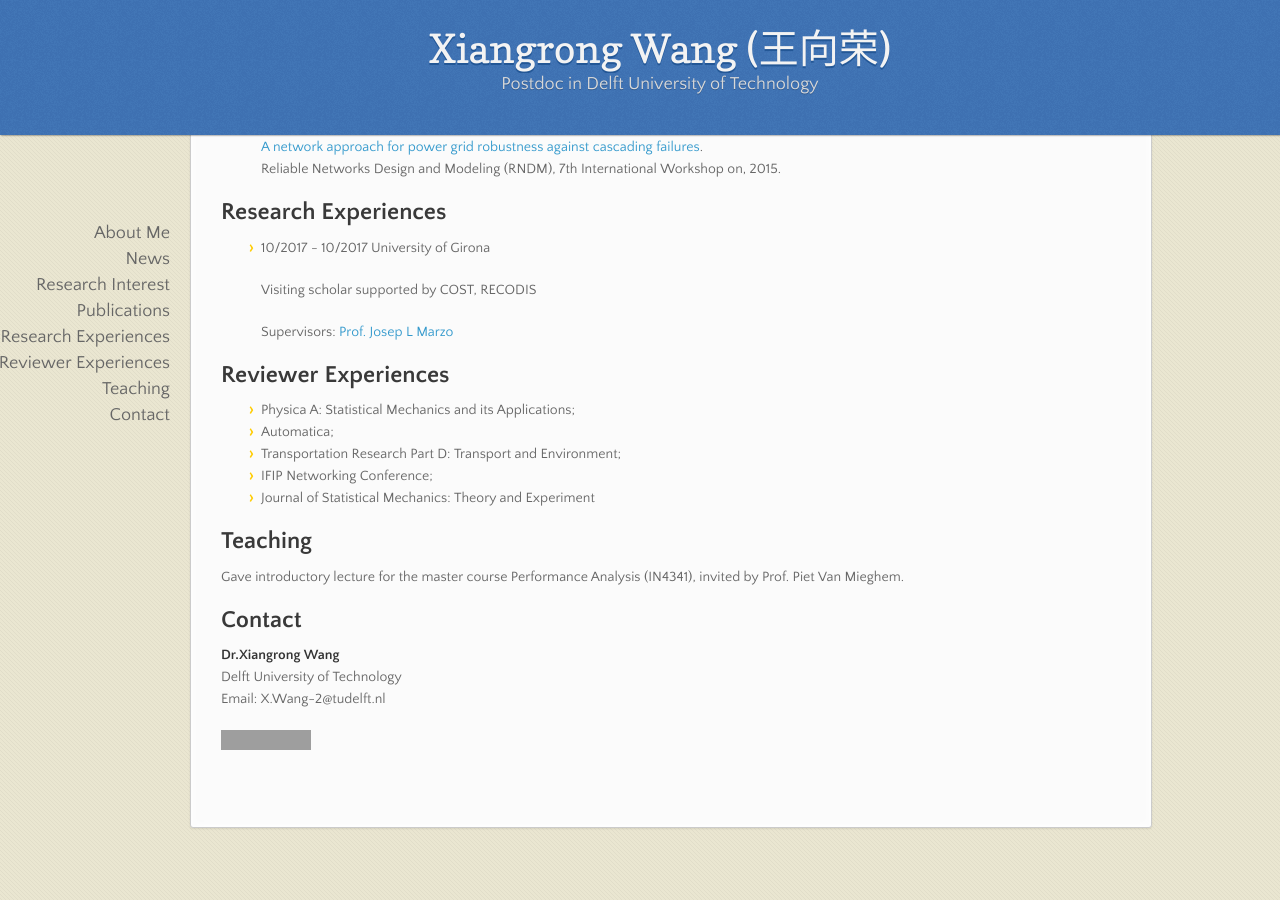
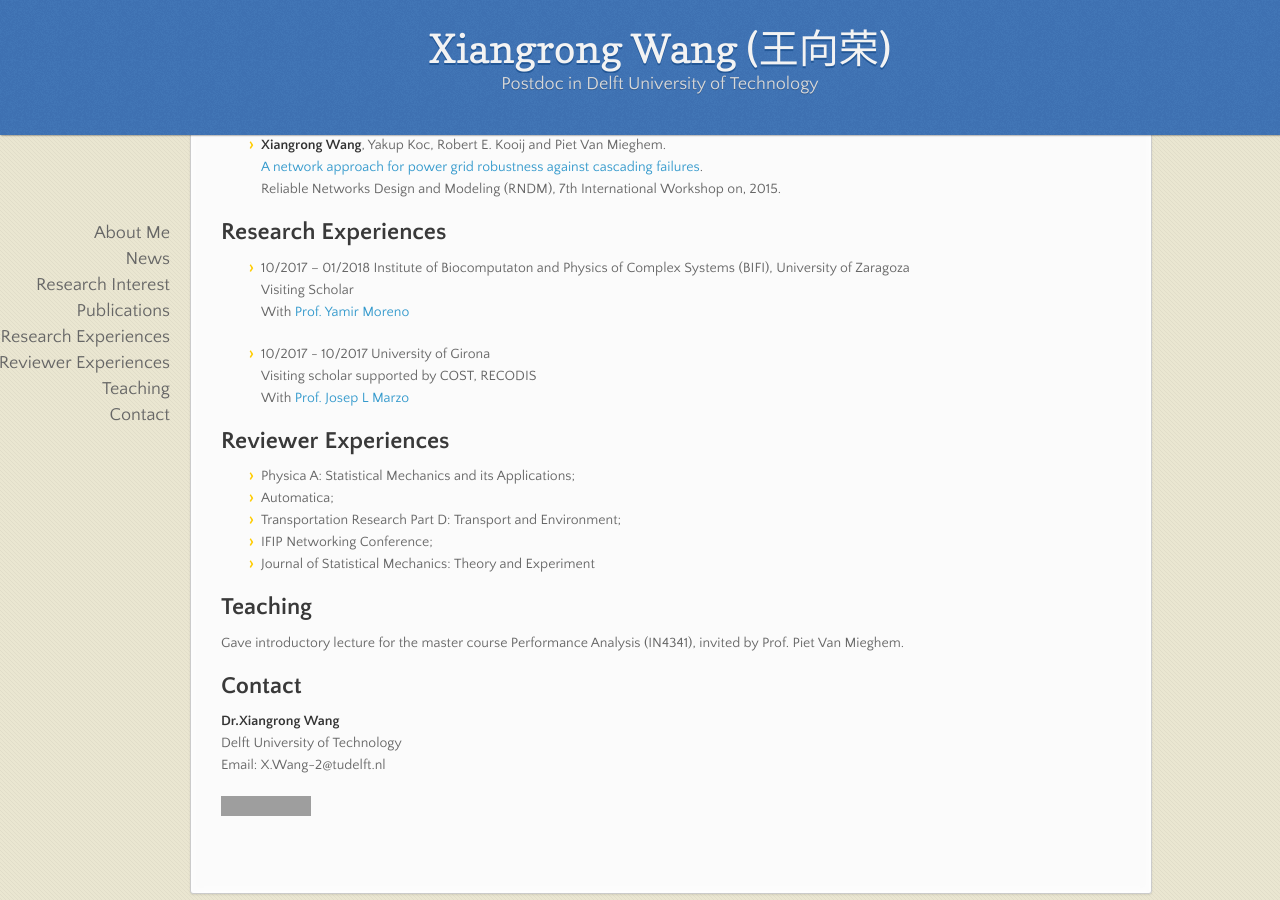
Before and after one commit to xiangrongwang/xiangrongwang.github.io, a Jekyll site: the page built from index.md, in a window 1280 px wide and 900 px high, scrolled down 1408 px. Built offline with Jekyll 4.4.1, drawn with Linux system fonts in a browser that asks for light colours; nearby versions of some CDN libraries; our own code applies the rules of GitHub Pages for plain Markdown files; before the commit the page ends 2276 px from its top, so only the background shows below that; some of the changed text lies outside the part shown; grey boxes are pictures that could not be loaded.

Commit message:
Update index.md

```diff
--- a/index.md
+++ b/index.md
@@ -3,6 +3,8 @@
 <img align="right" width='150' src="xiangrong.jpeg">
 Xiangrong Wang obtained her PhD degree in 2016 at the Delft University of Technology under the supervision of [Prof. Piet Van Mieghem](https://www.nas.ewi.tudelft.nl/people/Piet/) and [Prof. Robert E. Kooij](https://www.nas.ewi.tudelft.nl/people/Rob/).
 Her PhD topic focused on the robustness of networks,  from both theoretical and applicable perspectives. Since March of 2017, she is a postdoctoral researcher in the department of applied mathematics at TUDelft, working with [Johan Dubbeldam](http://ta.twi.tudelft.nl/dv/users/dubbel/).  Her current research project is the robustness of logistic networks.
+
+She is currently visiting the Institute of Biocomputaton and Physics of Complex Systems (BIFI) in University of Zaragoza, working with [Prof. Yamir Moreno]( http://cosnet.bifi.es/people/yamir-moreno/).
 
 ## News
 * 05/09/2017: one paper ['Kemeny’s constant and the effective graph resistance'](https://www.nas.ewi.tudelft.nl/people/Piet/papers/LAA2017_Kemeny_constant_pseudoinverse_Laplacian.pdf) is accepted in Linear Algebra and its Applications.
@@ -53,11 +55,13 @@ The European Physical Journal B, 87(9):221, 2014.
 Reliable Networks Design and Modeling (RNDM), 7th International Workshop on, 2015.
 
 ## Research Experiences
+- 10/2017 – 01/2018 Institute of Biocomputaton and Physics of Complex Systems (BIFI), University of Zaragoza
+  Visiting Scholar
+  With [Prof. Yamir Moreno]( http://cosnet.bifi.es/people/yamir-moreno/)
+
 - 10/2017 - 10/2017 University of Girona
-
   Visiting scholar supported by COST, RECODIS
-
-  Supervisors: [Prof. Josep L Marzo](http://eia.udg.edu/~marzo/)
+  With [Prof. Josep L Marzo](http://eia.udg.edu/~marzo/)
 
 ## Reviewer Experiences
 - Physica A: Statistical Mechanics and its Applications;
```
